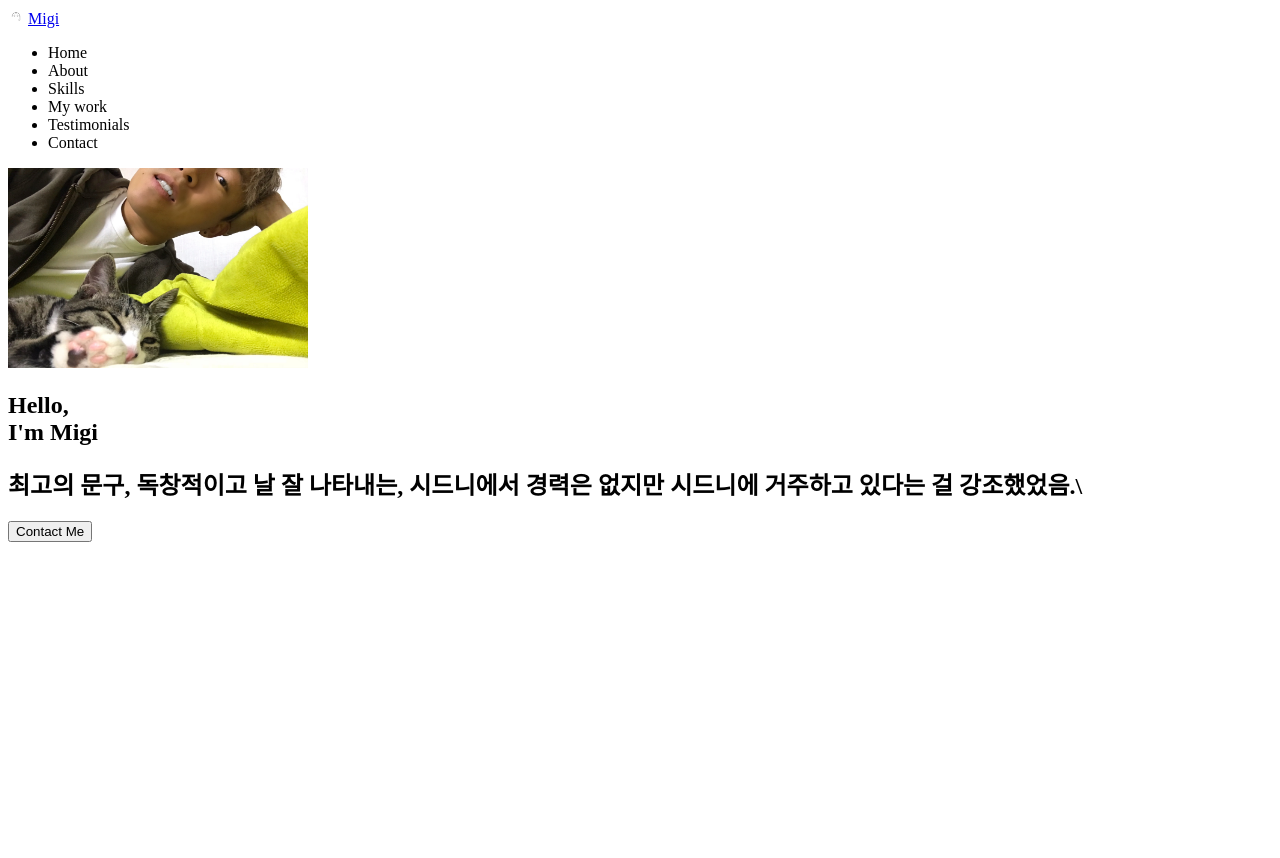
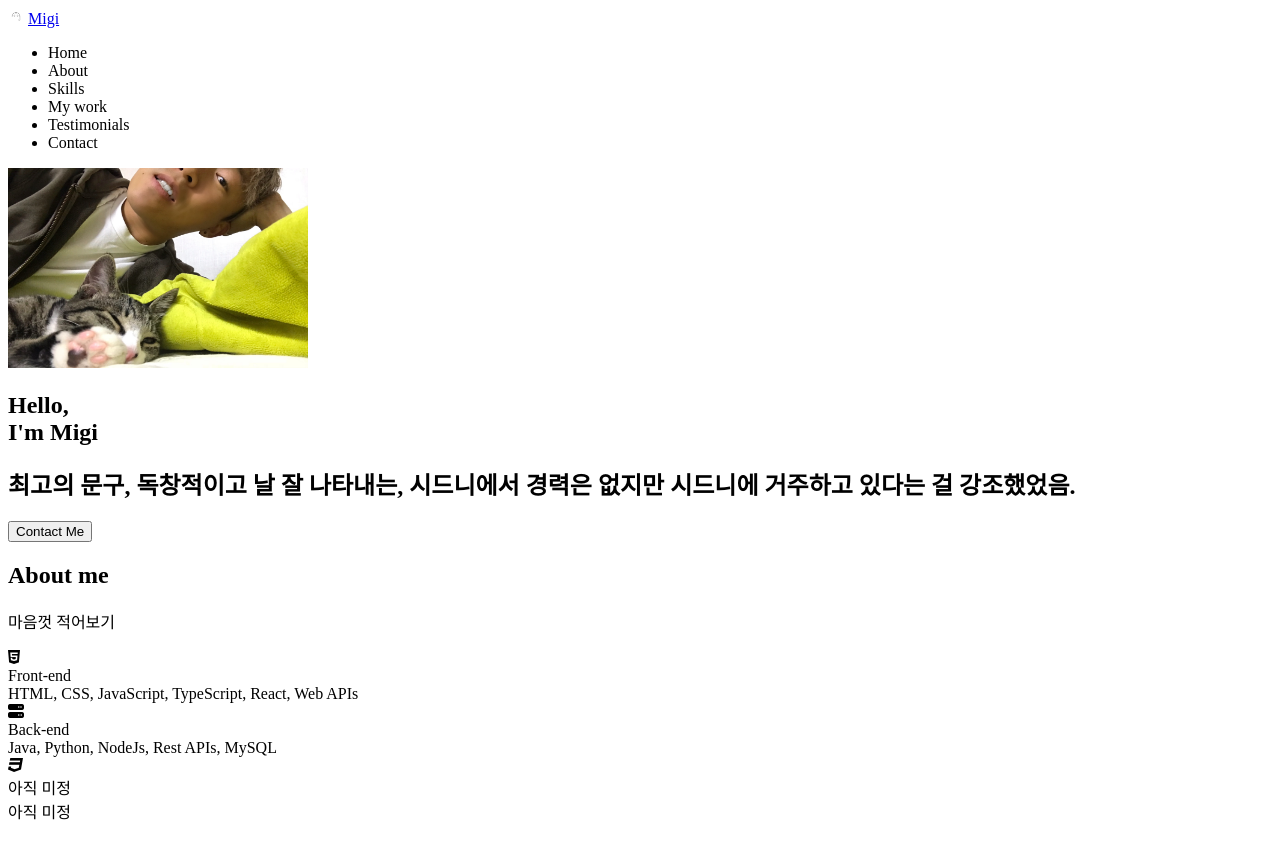
Before and after one commit to devmigi619/portfolio, a plain HTML site: page index.html in a window 1280 px wide. Before the commit the page ends 800 px from the top, so only its background shows below. Drawn offline with Linux system fonts and the light colour scheme.

Commit message:
HTML: About

```diff
--- a/index.html
+++ b/index.html
@@ -36,13 +36,43 @@
 	<section id="home">
 		<img src="imgs/mk.JPG" alt="Migi's photo" class="home__avatar">
 		<h1 class="home__title">Hello, <br />I'm Migi</h1>
-        <h2 class="home__description">최고의 문구, 독창적이고 날 잘 나타내는, 시드니에서 경력은 없지만 시드니에 거주하고 있다는 걸 강조했었음.\</h2>
+		<h2 class="home__description">최고의 문구, 독창적이고 날 잘 나타내는, 시드니에서 경력은 없지만 시드니에 거주하고 있다는 걸 강조했었음.</h2>
 		<button class="home__contact">Contact Me</button>
 	</section>
 
 	<!-- About -->
-    <section id="about">
-
+	<section class="about">
+		<h1>About me</h1>
+		<p>마음껏 적어보기</p>
+		<div class="about__majors">
+			<div class="major">
+				<div class="major__icon"><i class="fab fa-html5"></i></div>
+				<div class="major__title">Front-end</div>
+				<div class="major__description">HTML, CSS, JavaScript, TypeScript, React, Web APIs</div>
+			</div>
+			<div class="major">
+				<div class="major__icon"><i class="fas fa-server"></i></div>
+				<div class="major__title">Back-end</div>
+				<div class="major__description">Java, Python, NodeJs, Rest APIs, MySQL</div>
+			</div>
+			<div class="major">
+				<div class="major__icon"><i class="fab fa-css3"></i></div>
+				<div class="major__title">아직 미정</div>
+				<div class="major__description">아직 미정</div>
+			</div>
+		</div>
+		<div class="about__schools">
+			<div class="job">
+				<img src="" alt="" class="job__logo">
+				<p class="job__name"></p>
+				<p class="job__period"></p>
+			</div>
+			<div class="job">
+				<img src="" alt="" class="job__logo">
+				<p class="job__name"></p>
+				<p class="job__period"></p>
+			</div>
+		</div>
 	</section>
 
 	<!-- Skills -->
```
Lines whose indentation alone changed are shown as unchanged.
